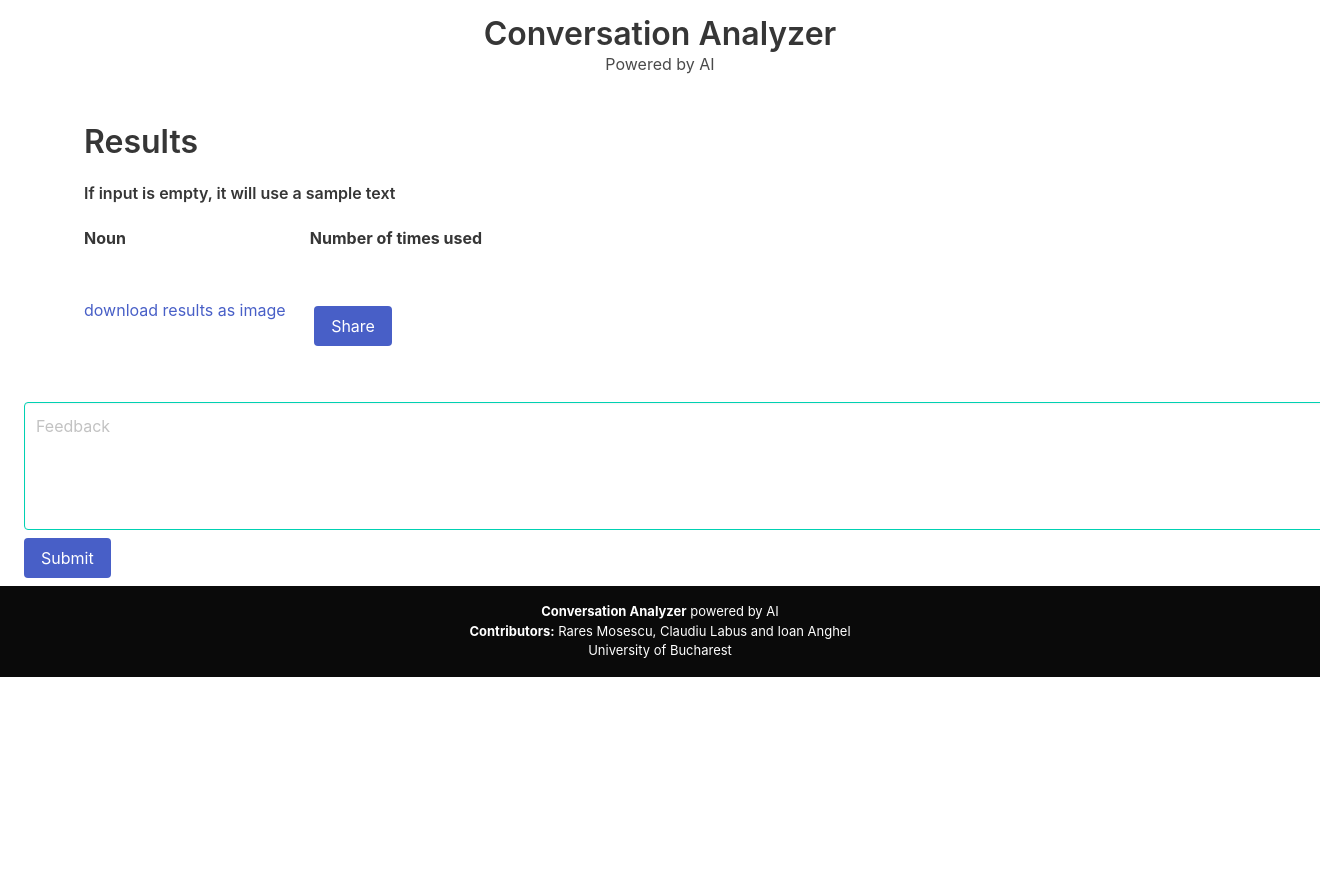
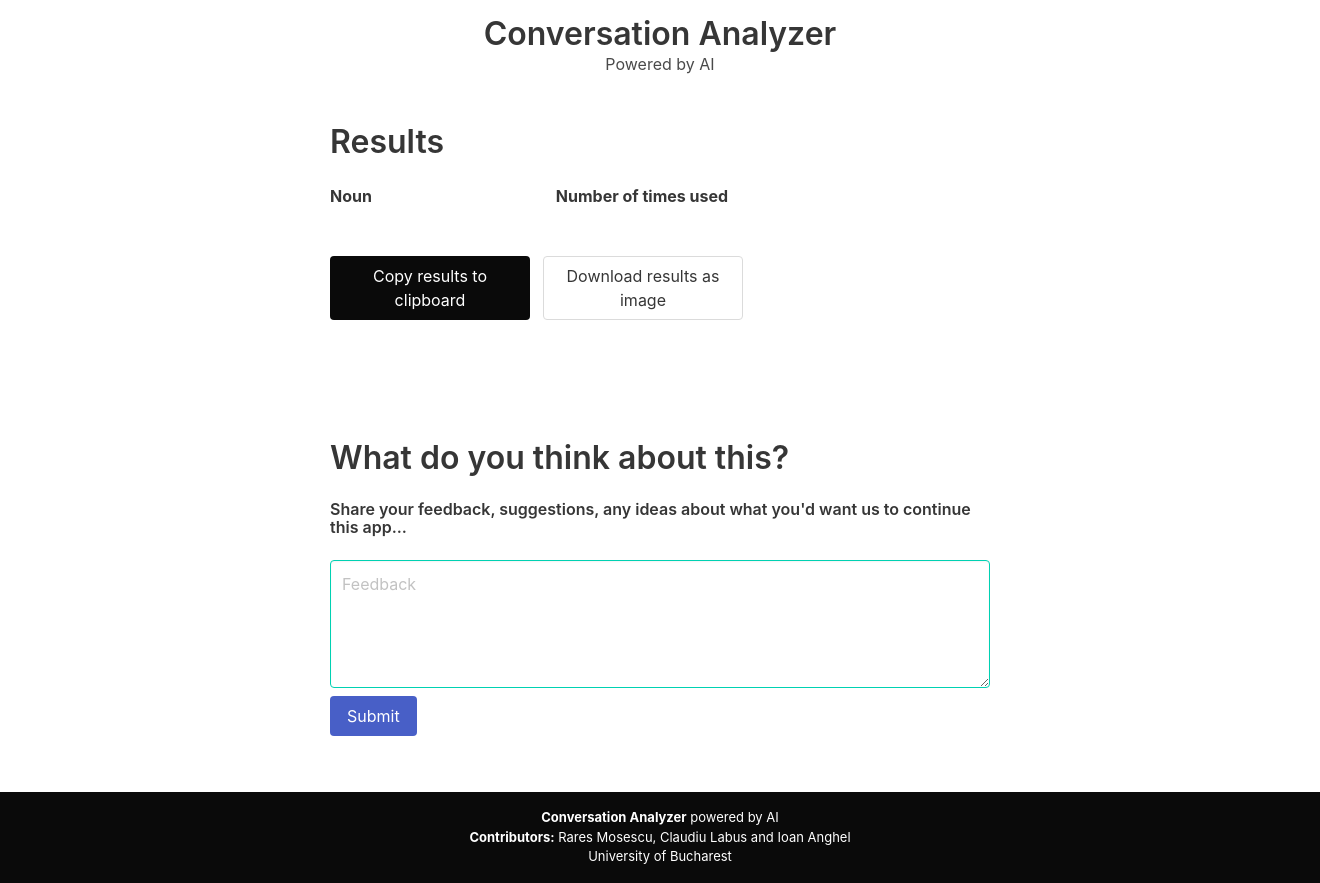
Before and after one commit to raresmosescu/nlp_texts_analysis2, a Django app: template app/core/templates/results.html in a window 1320 px wide; the page is wider, and only the part inside the window is pictured. Before the commit the page ends 677 px from the top of that part, so only its background shows below. Run offline with Django 3.2, Linux system fonts and the light colour scheme; the template is opened without the code that fills it, so the values that code supplies are empty; some libraries are stand-ins or nearby versions.

Commit message:
ui improvement results.html

```diff
--- a/app/core/static/core/css/styles.css
+++ b/app/core/static/core/css/styles.css
@@ -1,6 +1,9 @@
 @media screen and (min-width: 800px) {
     #centered-container {
         width: 50vw;
+    }
+    #results-buttons {
+        width: 425px;
     }
 }
 
--- a/app/core/templates/results.html
+++ b/app/core/templates/results.html
@@ -1,9 +1,8 @@
 {% extends 'base.html' %} {% block content %} {% load static %}
 
 <section class="section">
-  <div class="container">
+  <div class="container" id="centered-container">
     <h1 class="title">Results</h1>
-    <h1 class="title is-6">If input is empty, it will use a sample text</h1>
     <div class="mt-5">
       <table class="table-container results">
         <thead>
@@ -24,39 +23,43 @@
           </tr>
         </tbody>
       </table>
-      <a
-        download="text_analyzer_results.png"
-        href="{% static 'text_analyzer_results.png' %}"
-        title="ImageName"
-      >
-        download results as image
+      <div class="pagination" id="results-buttons">
+        <a>
+          <button style="width: 200px; height: 100%; white-space: normal;" class="button is-black mr-2 pagination-previous" id="share" class="button is-link pagination-next" data-clipboard-target="#tabel">
+            Copy results to clipboard
+          </button>
         </a>
-      <button
-        id="share"
-        class="button mx-5 my-2 is-link"
-        data-clipboard-target="#tabel"
-      >
-        Share
-      </button>
+        <a download="text_analyzer_results.png" href="{% static 'text_analyzer_results.png' %}" title="ImageName">
+          <button style="width: 200px; height: 100%; white-space: normal;" class="button mr-2 pagination-previous">Download results as image</button>
+        </a>
+      </div>
     </div>
   </div>
 </section>
+
+<section class="section">
+  <div class="container" id="centered-container">
+    <h1 class="title mt-5">What do you think about this?</h1>
+    <h2 class="title is-6">Share your feedback, suggestions, any ideas about what you'd want us to continue this app...</h2>
     <form action="/" method="post" class="form">
       {% csrf_token %}
       <textarea
-    class="textarea is-primary mx-5"
+        class="textarea is-primary"
         placeholder="Feedback"
         name="feedback"
       ></textarea>
       <button
         id="submit"
         data-clipboard-target="#tabel"
-    class="button mx-5 my-2 is-link"
+        class="button my-2 is-link"
         type="submit"
       >
         Submit
       </button>
     </form>
+  </div>
+</section>
+
 {% endblock %}{% block scripts %}
 <script>
   var clipboard = new ClipboardJS(".button");
```
Also changed, not shown: app/core/static/text_analyzer_results.png. Lines whose indentation alone changed are shown as unchanged.
